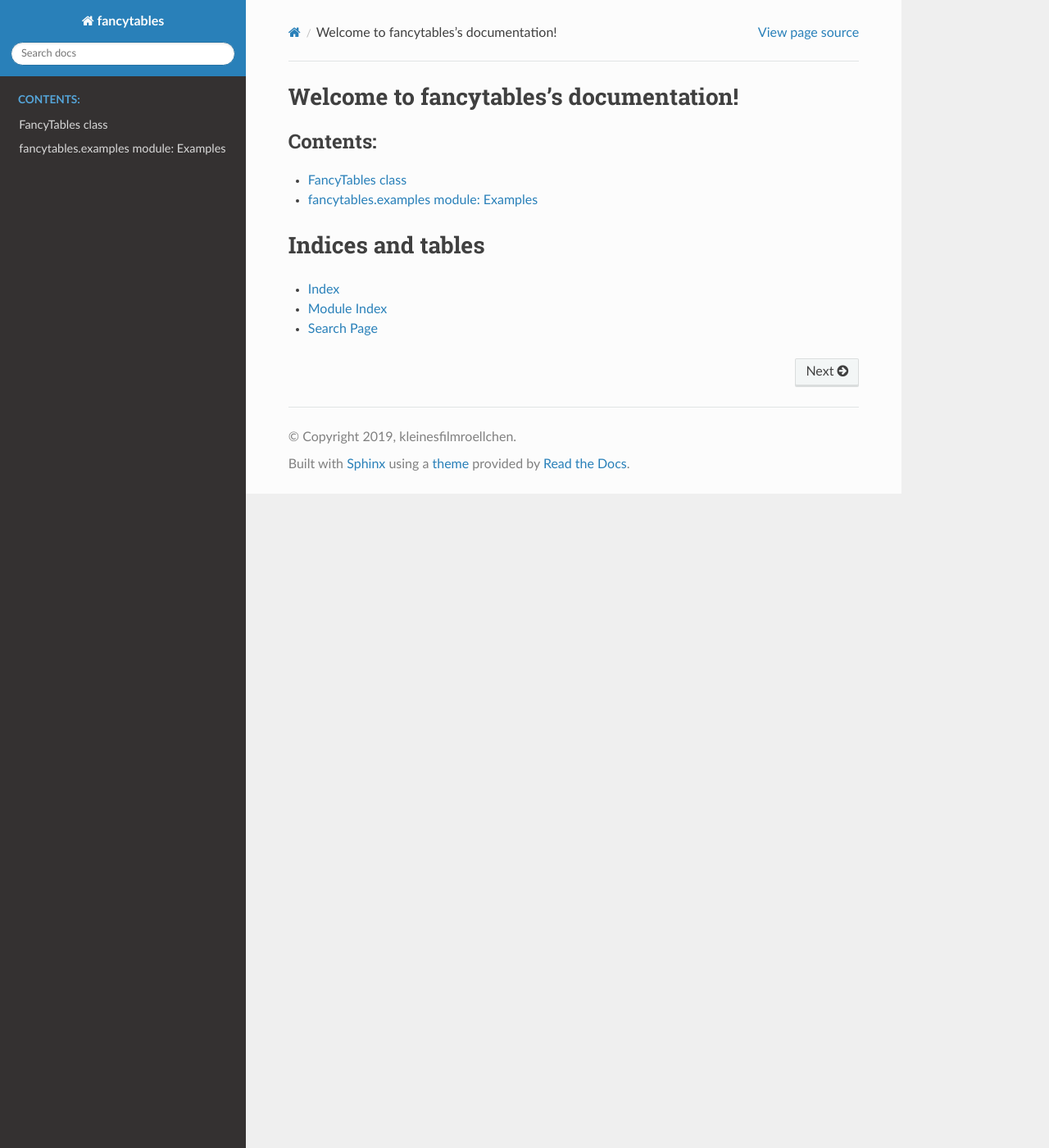
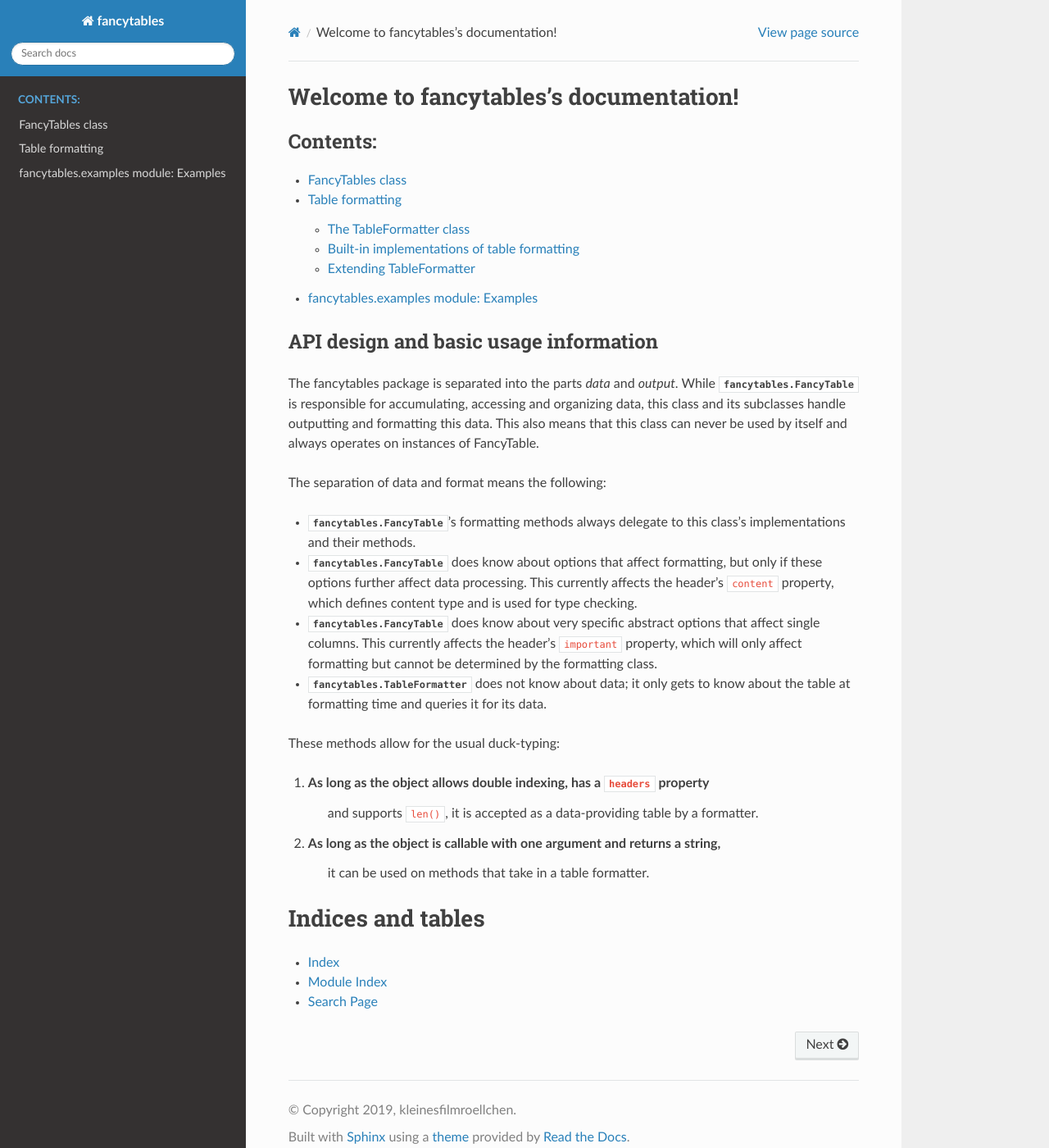
Before and after one commit to kleinesfilmroellchen/fancytables, a Sphinx documentation site: the page built from source/index.rst, in a window 1280 px wide and 1400 px high. Shown: the whole window at 82% size. Built offline with Sphinx 7.4.7 and the Read the Docs theme 2.0.0, drawn with Linux system fonts in a browser that asks for light colours.

Commit message:
documentation

```diff
--- a/source/api/fancytables.rst
+++ b/source/api/fancytables.rst
@@ -3,5 +3,9 @@ FancyTables class
 
 .. automodule:: fancytables.FancyTable
    :members:
-   :special-members:
+   :undoc-members:
    :show-inheritance:
+
+.. autofunction:: fancytables.FancyTable.__format__
+
+.. autofunction:: fancytables.FancyTable.__add__
--- /dev/null
+++ b/source/api/tableformatting.rst
@@ -0,0 +1,30 @@
+Table formatting
+================
+
+The TableFormatter class
+------------------------
+
+.. autoclass:: fancytables.TableFormatter
+   :members:
+
+
+.. autofunction:: fancytables.TableFormatter.__call__
+
+.. _built-in:
+
+Built-in implementations of table formatting
+--------------------------------------------
+
+The package provides several builtin implementations of table formatting that can be used for simple
+use cases where quick access to a standard formatter is necessary.
+
+.. autoproperty:: fancytables.TableFormatter.Unicode
+
+.. autoproperty:: fancytables.TableFormatter.Ascii
+
+.. autoproperty:: fancytables.TableFormatter.Borderless
+
+.. _extending:
+
+Extending TableFormatter
+------------------------
--- a/source/index.rst
+++ b/source/index.rst
@@ -13,6 +13,29 @@ Welcome to fancytables's documentation!
 
     api/*
 
+API design and basic usage information
+--------------------------------------
+
+The fancytables package is separated into the parts *data* and *output*.
+While :class:`fancytables.FancyTable` is responsible for accumulating,
+accessing and organizing data, this class and its subclasses handle
+outputting and formatting this data. This also means that this class can
+never be used by itself and always operates on instances of FancyTable.
+
+The separation of data and format means the following:
+
+- :class:`fancytables.FancyTable`'s formatting methods always delegate to this class's implementations and their methods.
+- :class:`fancytables.FancyTable` does know about options that affect formatting, but only if these options further affect data processing. This currently affects the header's ``content`` property, which defines content type and is used for type checking.
+- :class:`fancytables.FancyTable` does know about very specific abstract options that affect single columns. This currently affects the header's ``important`` property, which will only affect formatting but cannot be determined by the formatting class.
+- :class:`fancytables.TableFormatter` does not know about data; it only gets to know about the table at formatting time and queries it for its data.
+
+These methods allow for the usual duck-typing:
+
+1. As long as the object allows double indexing, has a ``headers`` property
+    and supports ``len()``, it is accepted as a data-providing table by a
+    formatter.
+2. As long as the object is callable with one argument and returns a string,
+    it can be used on methods that take in a table formatter.
 
 Indices and tables
 ==================
```
Also changed, not shown: source/api/zexamplex.rst (+7 -2 lines).
